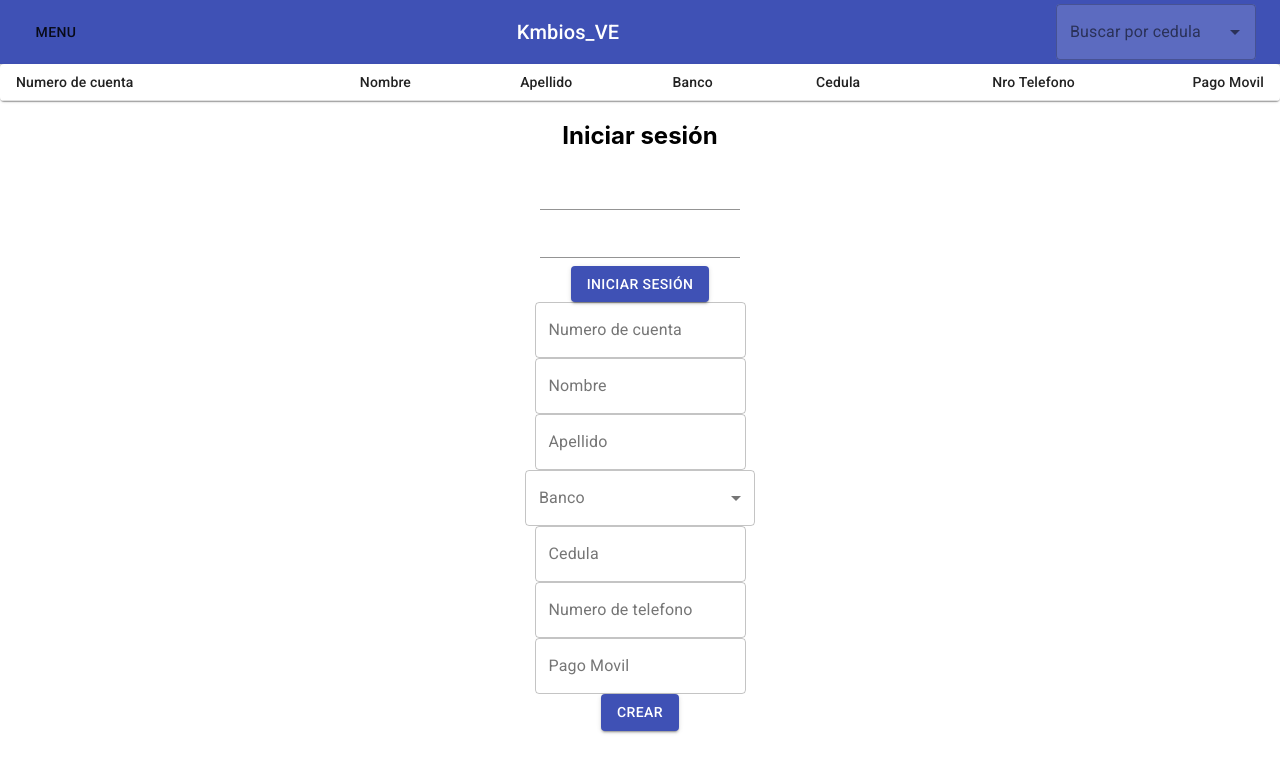
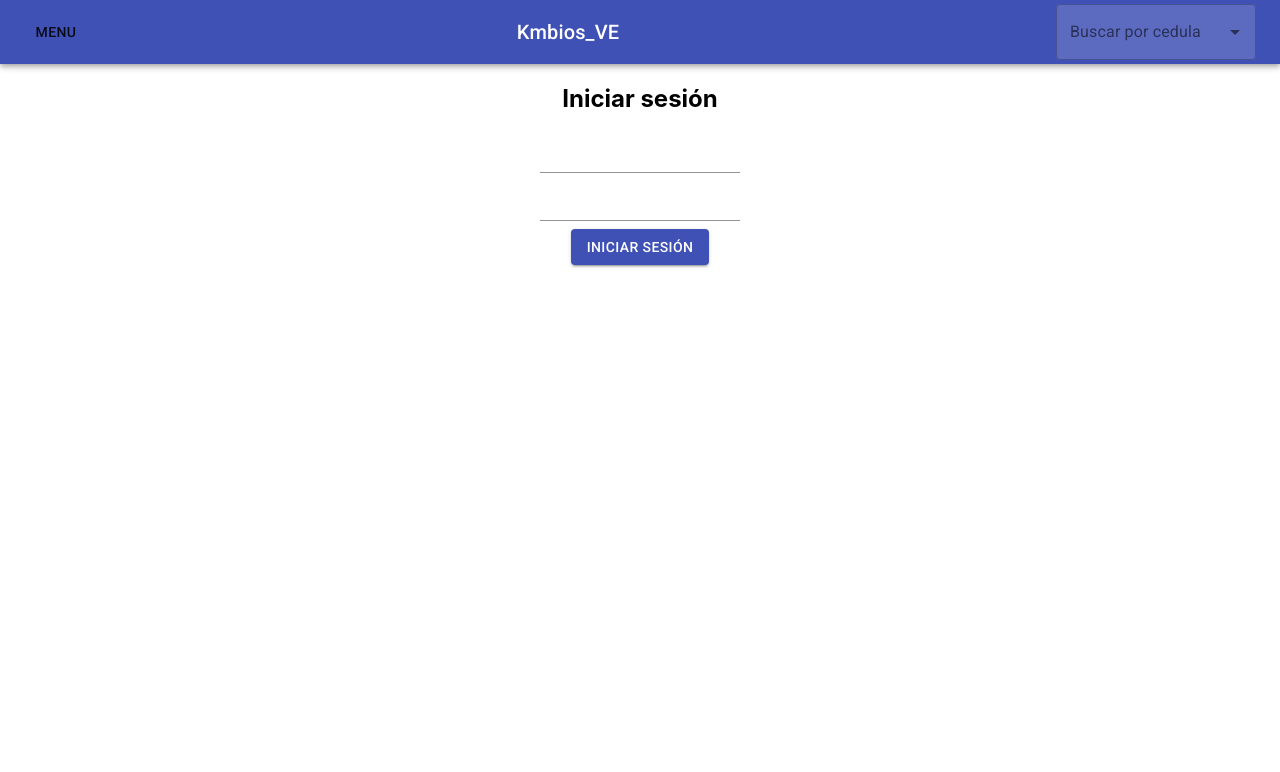
Before and after one commit to bian2510/front-kmbios_ve, a React (Create React App) app: page / in a window 1280 px wide. Shown: the top 772 px of the page. Built offline with nearby package versions, Linux system fonts and the light colour scheme.

Commit message:
auth redirect

```diff
--- a/src/App.js
+++ b/src/App.js
@@ -8,12 +8,13 @@ import { BrowserRouter as Router, Switch, Route, Link, useRouteMatch } from "rea
 import { beneficiaryData } from './Services/Calls'
 
 function App() {
-  const [user, setUser] = useState({})
+  const session = localStorage.length != 0 ? true : false
+  const [user, setUser] = useState(session)
   const [data, setData] = useState([]);
   const [temporalData, filterTemporalData] = useState(data)
   useEffect(() => {
     const fetchData = async () => {
-      const { data: responseData } = await beneficiaryData(user, setUser);
+      const { data: responseData } = await beneficiaryData(localStorage);
       setData(responseData);
       setTimeout(() => { return; }, 500);
     };
@@ -22,17 +23,27 @@ function App() {
   return (
 
     <div className="App">
+      <Router>
         <Navigation data={data}
                     temporalData={temporalData}
                     filterTemporalData={filterTemporalData}
                     user={user}
                     setUser={setUser}
         />
-        <AccountTable temporalData={temporalData}/>
-        <FormSignIn setUser={setUser}/>
-        <FormCreateBeneficiary setUser={setUser}
-                               user={user}
-        />
+        <Switch>
+          <Route exact path="/">
+            {user == false ? <FormSignIn setUser={setUser}/> : <AccountTable temporalData={temporalData}/>}
+          </Route>
+          <Route path="/sign_in">
+            {user == false ? <FormSignIn setUser={setUser}/> : <AccountTable temporalData={temporalData}/>}
+          </Route>
+          <Route path="/crear_beneficiario">
+            { user == false ? <FormSignIn setUser={setUser}/> : <FormCreateBeneficiary setUser={setUser}
+                                  user={user}
+            />}
+          </Route>
+        </Switch>
+      </Router>
     </div>
   );
 }
```
